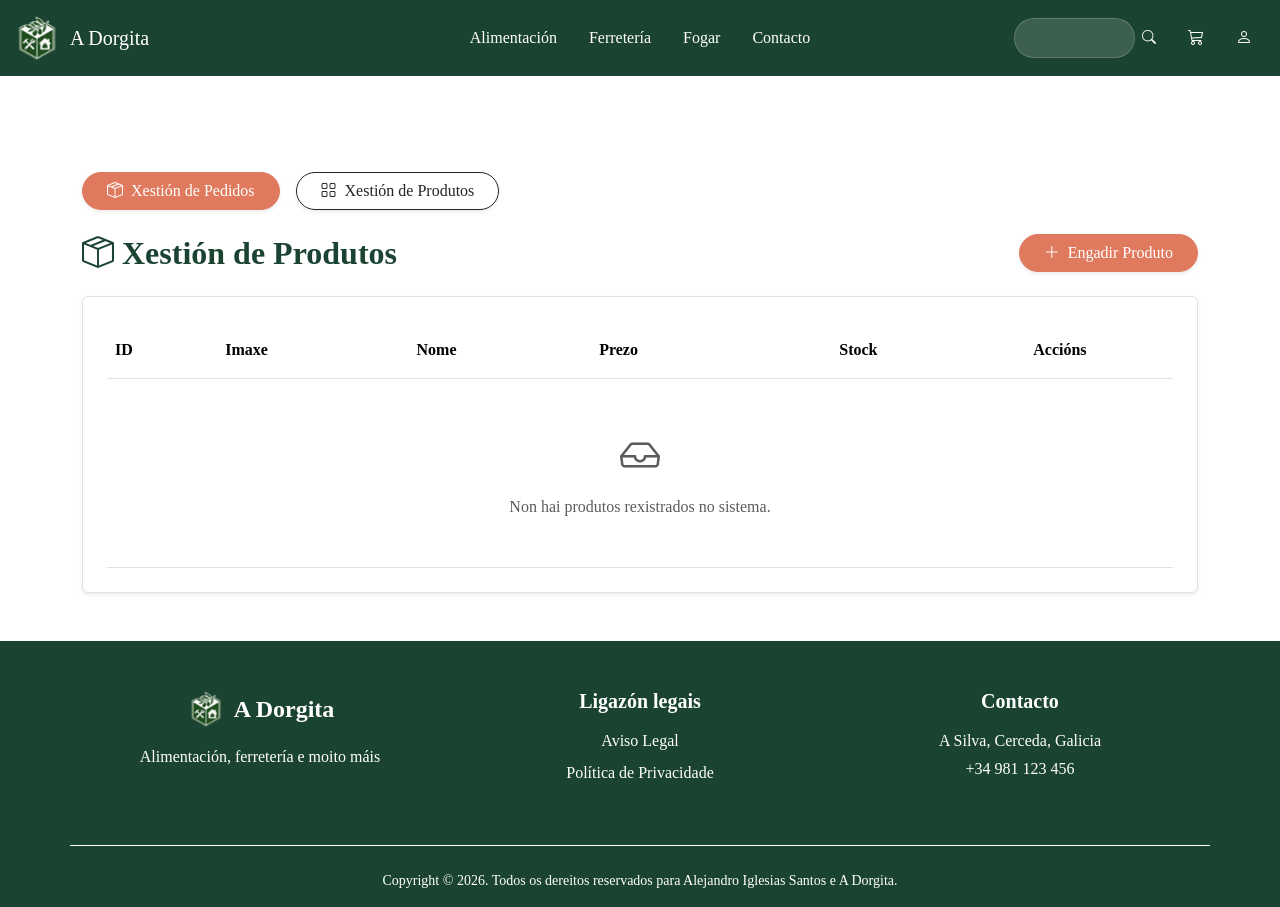
After one commit to Igli-10/a-dorgita, a PHP site: template views/admin/produtos.php in a window 1280 px wide. The commit adds this page. Run offline with PHP 8.4, Linux system fonts and the light colour scheme; the template is opened without the code that fills it, so the values that code supplies are empty.

Commit message:
feat(admin): engadir xestión completa de produtos no panel de administración
Engádese a vista de xestión de produtos. Créanse accións para listar, gardar, actualizar e borrar produtos no AdminController. Amplíase ProdutoDAO con operacións CRUD e obtención de categorías. Mellórase a navegación entre pedidos e produtos no panel de administración.

```diff
--- /dev/null
+++ b/views/admin/produtos.php
@@ -0,0 +1,189 @@
+<div class="container py-5 mt-5">
+
+     <div class="d-flex gap-3 mb-4">
+        <a href="index.php?c=admin&a=pedidos" class="btn btn-engadir-carro shadow-sm px-4 rounded-pill text-white">
+            <i class="bi bi-box-seam me-2"></i>Xestión de Pedidos
+        </a>
+        <a href="index.php?c=admin&a=productos" class="btn btn-outline-dark shadow-sm px-4 rounded-pill">
+            <i class="bi bi-grid me-2"></i>Xestión de Produtos
+        </a>
+    </div>
+
+    <div class="d-flex justify-content-between align-items-center mb-4">
+        <h2 class="fw-bold texto-verde mb-0">
+            <i class="bi bi-box-seam me-2"></i>Xestión de Produtos
+        </h2>
+        <button type="button" class="btn btn-engadir-carro shadow-sm px-4 rounded-pill" data-bs-toggle="modal" data-bs-target="#modalEngadirProducto">
+            <i class="bi bi-plus-lg me-2"></i>Engadir Produto
+        </button>
+    </div>
+
+    <div class="table-responsive shadow-sm rounded border bg-white p-4">
+        <table class="table table-hover align-middle mb-0">
+            <thead class="borde-superior">
+                <tr class="texto-verde">
+                    <th class="py-3">ID</th>
+                    <th class="py-3">Imaxe</th>
+                    <th class="py-3">Nome</th>
+                    <th class="py-3">Prezo</th>
+                    <th class="py-3 text-center">Stock</th>
+                    <th class="py-3 text-center">Accións</th>
+                </tr>
+            </thead>
+            <tbody>
+                <?php if (empty($productos)): ?>
+                    <tr>
+                        <td colspan="6" class="text-center py-5 text-muted">
+                            <i class="bi bi-inbox fs-1 d-block mb-2"></i>
+                            Non hai produtos rexistrados no sistema.
+                        </td>
+                    </tr>
+                <?php else: ?>
+                    <?php foreach ($productos as $p): ?>
+                        <tr>
+                            <td class="fw-bold texto-verde">#<?php echo $p->getId(); ?></td>
+                            <td>
+                                <img src="public/img/<?php echo htmlspecialchars($p->getImagen()); ?>"
+                                     alt="<?php echo htmlspecialchars($p->getNome()); ?>"
+                                     class="imaxe-miniatura-pedido">
+                            </td>
+                            <td class="fw-bold"><?php echo htmlspecialchars($p->getNome()); ?></td>
+                            <td class="fw-bold"><?php echo number_format($p->getPrecio(), 2); ?> €</td>
+                            <td class="text-center">
+                                <?php if ($p->getStock() <= 0): ?>
+                                    <span class="badge bg-danger px-3 py-2 rounded-pill">Esgotado</span>
+                                <?php elseif ($p->getStock() <= 5): ?>
+                                    <span class="badge bg-warning text-dark px-3 py-2 rounded-pill"><?php echo $p->getStock(); ?> en stock</span>
+                                <?php else: ?>
+                                    <span class="badge bg-success px-3 py-2 rounded-pill"><?php echo $p->getStock(); ?> en stock</span>
+                                <?php endif; ?>
+                            </td>
+                            <td>
+                                <div class="d-flex justify-content-center gap-2">
+                                    <button type="button" class="btn btn-outline-primary btn-sm shadow-sm" data-bs-toggle="modal" data-bs-target="#modalEditarProducto<?php echo $p->getId(); ?>">
+                                        <i class="bi bi-pencil"></i>
+                                    </button>
+                                    <form action="index.php?c=admin&a=borrarProducto" method="POST" class="d-inline" onsubmit="return confirm('Estás seguro de que desexas borrar este produto de xeito definitivo?');">
+                                        <input type="hidden" name="id" value="<?php echo $p->getId(); ?>">
+                                        <button type="submit" class="btn btn-outline-danger btn-sm shadow-sm">
+                                            <i class="bi bi-trash"></i>
+                                        </button>
+                                    </form>
+                                </div>
+                            </td>
+                        </tr>
+
+                        <div class="modal fade" id="modalEditarProducto<?php echo $p->getId(); ?>" tabindex="-1" aria-hidden="true">
+                            <div class="modal-dialog modal-dialog-centered modal-lg">
+                                <div class="modal-content border-0 shadow">
+                                    <div class="modal-header fondo-verde text-white">
+                                        <h5 class="modal-title">
+                                            <i class="bi bi-pencil-square me-2"></i>Editar Produto #<?php echo $p->getId(); ?>
+                                        </h5>
+                                        <button type="button" class="btn-close btn-close-white" data-bs-dismiss="modal" aria-label="Close"></button>
+                                    </div>
+                                    <form action="index.php?c=admin&a=actualizarProducto" method="POST">
+                                        <div class="modal-body bg-white">
+                                            <input type="hidden" name="id" value="<?php echo $p->getId(); ?>">
+
+                                            <div class="row g-3">
+                                                <div class="col-md-6">
+                                                    <label class="form-label fw-bold texto-verde">Nome</label>
+                                                    <input type="text" name="nome" class="form-control" value="<?php echo htmlspecialchars($p->getNome()); ?>" required>
+                                                </div>
+                                                <div class="col-md-6">
+                                                    <label class="form-label fw-bold texto-verde">Categoría</label>
+                                                    <select name="id_categoria" class="form-select" required>
+                                                        <?php foreach ($categorias as $c): ?>
+                                                            <option value="<?php echo $c["id"]; ?>" <?php if($p->getIdCategoria() == $c["id"]) echo "selected"; ?>>
+                                                                <?php echo htmlspecialchars($c["nome"]); ?>
+                                                            </option>
+                                                        <?php endforeach; ?>
+                                                    </select>
+                                                </div>
+                                                <div class="col-md-4">
+                                                    <label class="form-label fw-bold texto-verde">Prezo (€)</label>
+                                                    <input type="number" step="0.01" name="precio" class="form-control" value="<?php echo $p->getPrecio(); ?>" required>
+                                                </div>
+                                                <div class="col-md-4">
+                                                    <label class="form-label fw-bold texto-verde">Stock</label>
+                                                    <input type="number" name="stock" class="form-control" value="<?php echo $p->getStock(); ?>" required>
+                                                </div>
+                                                <div class="col-md-4">
+                                                    <label class="form-label fw-bold texto-verde">Nome Imaxe</label>
+                                                    <input type="text" name="imagen" class="form-control" value="<?php echo htmlspecialchars($p->getImagen()); ?>" required>
+                                                </div>
+                                                <div class="col-12">
+                                                    <label class="form-label fw-bold texto-verde">Descrición</label>
+                                                    <textarea name="descripcion" class="form-control" rows="3"><?php echo htmlspecialchars($p->getDescripcion()); ?></textarea>
+                                                </div>
+                                            </div>
+                                        </div>
+                                        <div class="modal-footer bg-light border-top-0">
+                                            <button type="button" class="btn btn-secondary rounded-pill px-4" data-bs-dismiss="modal">Cancelar</button>
+                                            <button type="submit" class="btn seguir-comprando rounded-pill px-4">Gardar Cambios</button>
+                                        </div>
+                                    </form>
+                                </div>
+                            </div>
+                        </div>
+                    <?php endforeach; ?>
+                <?php endif; ?>
+            </tbody>
+        </table>
+    </div>
+
+
+</div>
+
+<div class="modal fade" id="modalEngadirProducto" tabindex="-1" aria-hidden="true">
+    <div class="modal-dialog modal-dialog-centered modal-lg">
+        <div class="modal-content border-0 shadow">
+            <div class="modal-header fondo-verde text-white">
+                <h5 class="modal-title">
+                    <i class="bi bi-plus-circle me-2"></i>Engadir Novo Produto
+                </h5>
+                <button type="button" class="btn-close btn-close-white" data-bs-dismiss="modal" aria-label="Close"></button>
+            </div>
+            <form action="index.php?c=admin&a=gardarProducto" method="POST">
+                <div class="modal-body bg-white">
+                    <div class="row g-3">
+                        <div class="col-md-6">
+                            <label class="form-label fw-bold texto-verde">Nome</label>
+                            <input type="text" name="nome" class="form-control" required>
+                        </div>
+                        <div class="col-md-6">
+                            <label class="form-label fw-bold texto-verde">Categoría</label>
+                            <select name="id_categoria" class="form-select" required>
+                                <option value="">Selecciona unha categoría...</option>
+                                <?php foreach ($categorias as $c): ?>
+                                    <option value="<?php echo $c["id"]; ?>"><?php echo htmlspecialchars($c["nome"]); ?></option>
+                                <?php endforeach; ?>
+                            </select>
+                        </div>
+                        <div class="col-md-4">
+                            <label class="form-label fw-bold texto-verde">Prezo (€)</label>
+                            <input type="number" step="0.01" name="precio" class="form-control" required>
+                        </div>
+                        <div class="col-md-4">
+                            <label class="form-label fw-bold texto-verde">Stock</label>
+                            <input type="number" name="stock" class="form-control" value="0" required>
+                        </div>
+                        <div class="col-md-4">
+                            <label class="form-label fw-bold texto-verde">Nome Imaxe</label>
+                            <input type="text" name="imagen" class="form-control" placeholder="exemplo.jpg" required>
+                        </div>
+                        <div class="col-12">
+                            <label class="form-label fw-bold texto-verde">Descrición</label>
+                            <textarea name="descripcion" class="form-control" rows="3"></textarea>
+                        </div>
+                    </div>
+                </div>
+                <div class="modal-footer bg-light border-top-0">
+                    <button type="button" class="btn btn-secondary rounded-pill px-4" data-bs-dismiss="modal">Cancelar</button>
+                    <button type="submit" class="btn btn-engadir-carro rounded-pill px-4">Engadir Produto</button>
+                </div>
+            </form>
+        </div>
+    </div>
+</div>
```
Also changed, not shown: app/controllers/AdminController.php (+85 -0 lines), app/models/ProductoDAO.php (+45 -0 lines), views/admin/pedidos.php (+10 -0 lines).
